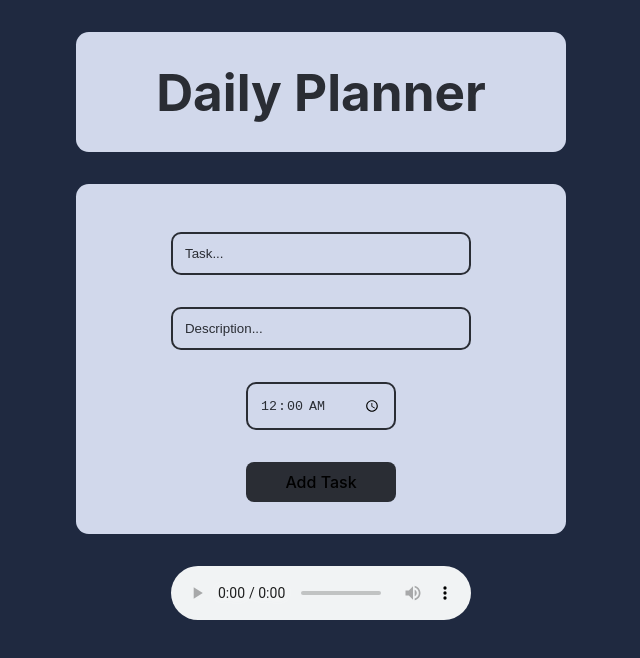
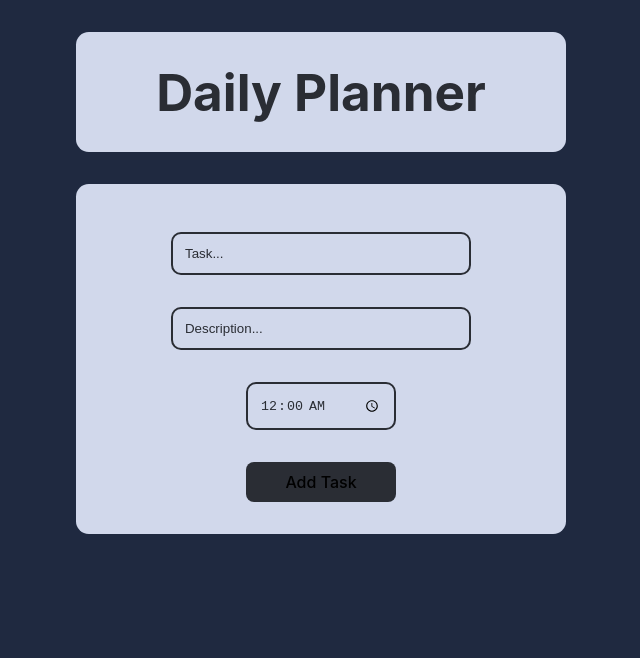
Before and after one commit to DeanWalsh/Daily-Planner, a React (Vite) app in the folder client/: page / in a window 1280 px wide. Shown: the top 658 px of the page, without its empty margins (319-959 px from the left). Built offline with nearby package versions, Linux system fonts and the light colour scheme.

Commit message:
Undo last

```diff
--- a/client/src/App.tsx
+++ b/client/src/App.tsx
@@ -142,7 +142,6 @@ function App() {
           </div>
         </div>
       )}
-      <audio src="../audio/EntertheArena.mp3" controls></audio>
     </div>
   );
 }
```
Also changed, not shown: 1 other file (tests, documents, lock files or other folders).
